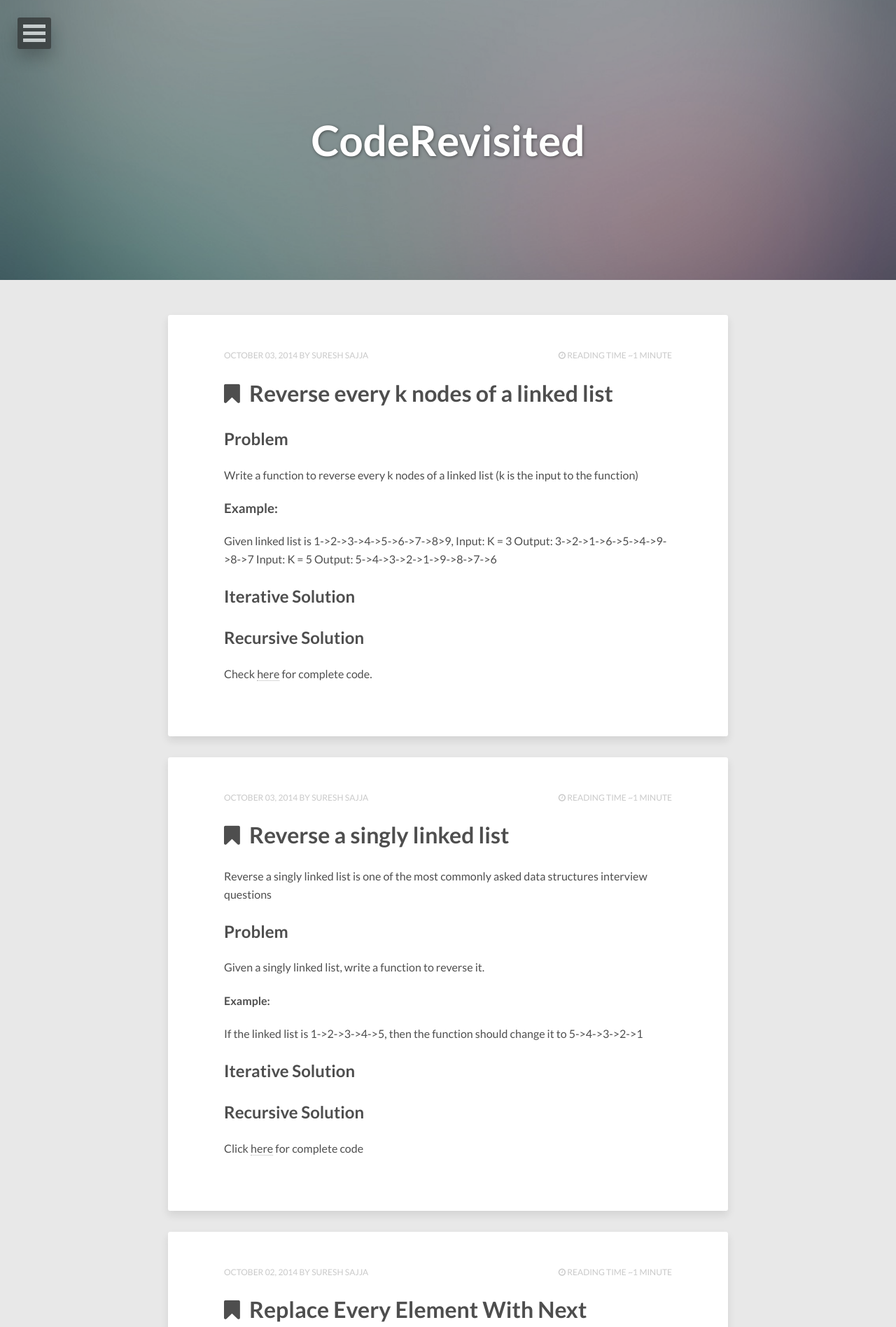
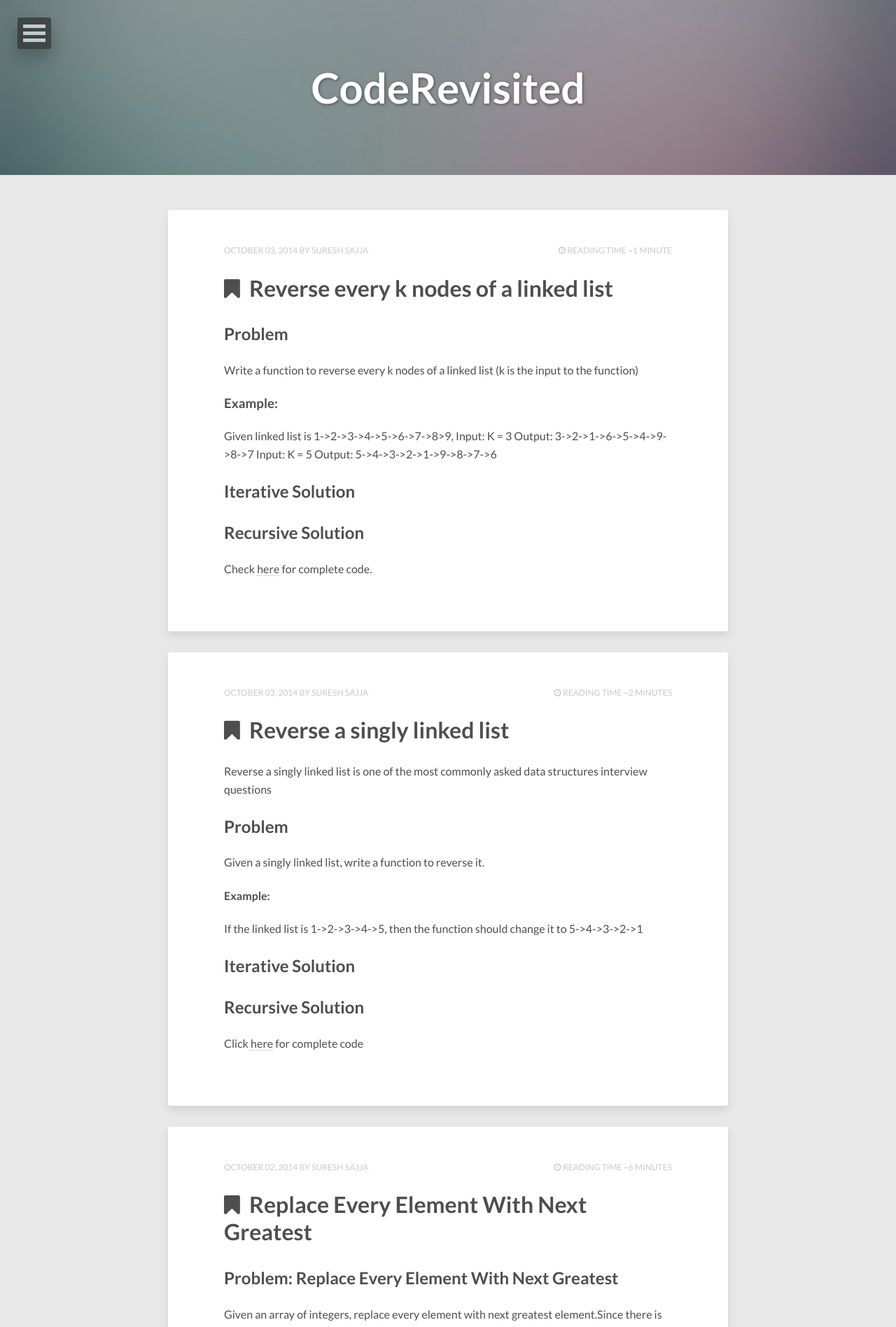
Before and after one commit to sureshsajja/sureshsajja.github.io, a Jekyll site: the page built from index.html, in a window 1280 px wide. Shown: the top 1896 px of the page at 70% size. Built offline with Jekyll 4.4.1, drawn with Linux system fonts in a browser that asks for light colours; nearby versions of some CDN libraries; the list of posts is cut into pages by our own code; comment, search, counter and statistics services are not loaded; some of the changed text lies outside the part shown.

Commit message:
Image size

```diff
--- a/_config.yml
+++ b/_config.yml
@@ -3,7 +3,7 @@ description	: Keep Learning.. Cheers!!!
 
 disqus_shortname: coderevisited-com
 reading_time	: true
-words_per_minute: 200
+words_per_minute: 25
 owner:
  name	: Suresh Sajja
  avatar	: suresh.jpg
@@ -13,7 +13,8 @@ owner:
 
 
 #url: "http://ec2-52-32-183-180.us-west-2.compute.amazonaws.com" # EC2 URL
-url: "https://sureshsajja.github.io" # Github URL
+#url: "https://sureshsajja.github.io" # Github URL
+url: "http://coderevisited.com" #CodeRevisited URL
 #url: "http://localhost" #localhost
 
 # Build settings
--- a/_sass/_variables.scss
+++ b/_sass/_variables.scss
@@ -6,8 +6,8 @@
    Page
    ========================================================================== */
 
-$feature-image-height            : 400px; // min 150px recommended
-$front-page-feature-image-height : 400px; // min 150px recommended
+$feature-image-height            : 250px; // min 150px recommended
+$front-page-feature-image-height : 250px; // min 150px recommended
 
 /*
    Typography
```
Also changed, not shown: _sass/_page.scss (line endings or trailing spaces).
